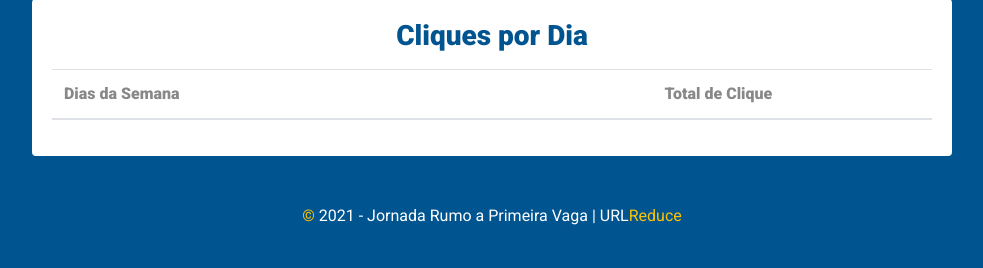
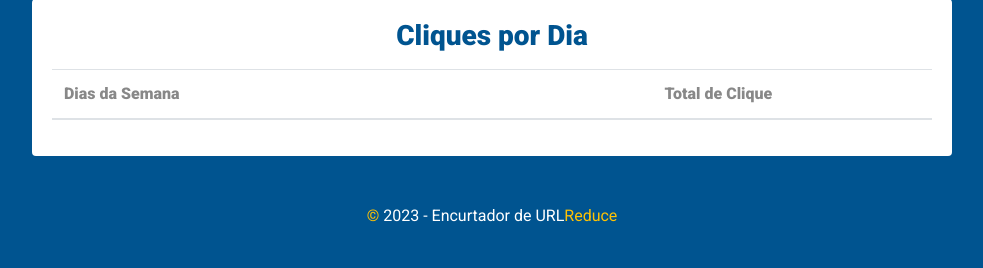
Before and after one commit to fonsecaRafael/url-reduce, a Django app: template reducer/shorter/templates/shorter/report.html in a window 1280 px wide. Shown: the part 976-1244 px from the top of the page, without its empty margins (148-1131 px from the left). Run offline with Django 4.2, Linux system fonts and the light colour scheme; the template is opened without the code that fills it, so the values that code supplies are empty.

Commit message:
Fix date

```diff
--- a/reducer/shorter/templates/shorter/report.html
+++ b/reducer/shorter/templates/shorter/report.html
@@ -93,7 +93,7 @@
         </div>
     </div>
 
-      <p class="mt-5 text-muted"><span class="color-y">&copy;</span> 2021 - Jornada Rumo a Primeira Vaga | URL<span class="color-y">Reduce</span></p>
+      <p class="mt-5 text-muted"><span class="color-y">&copy;</span> 2023 - Encurtador de URL<span class="color-y">Reduce</span></p>
       <br />
     </div>
 
```
